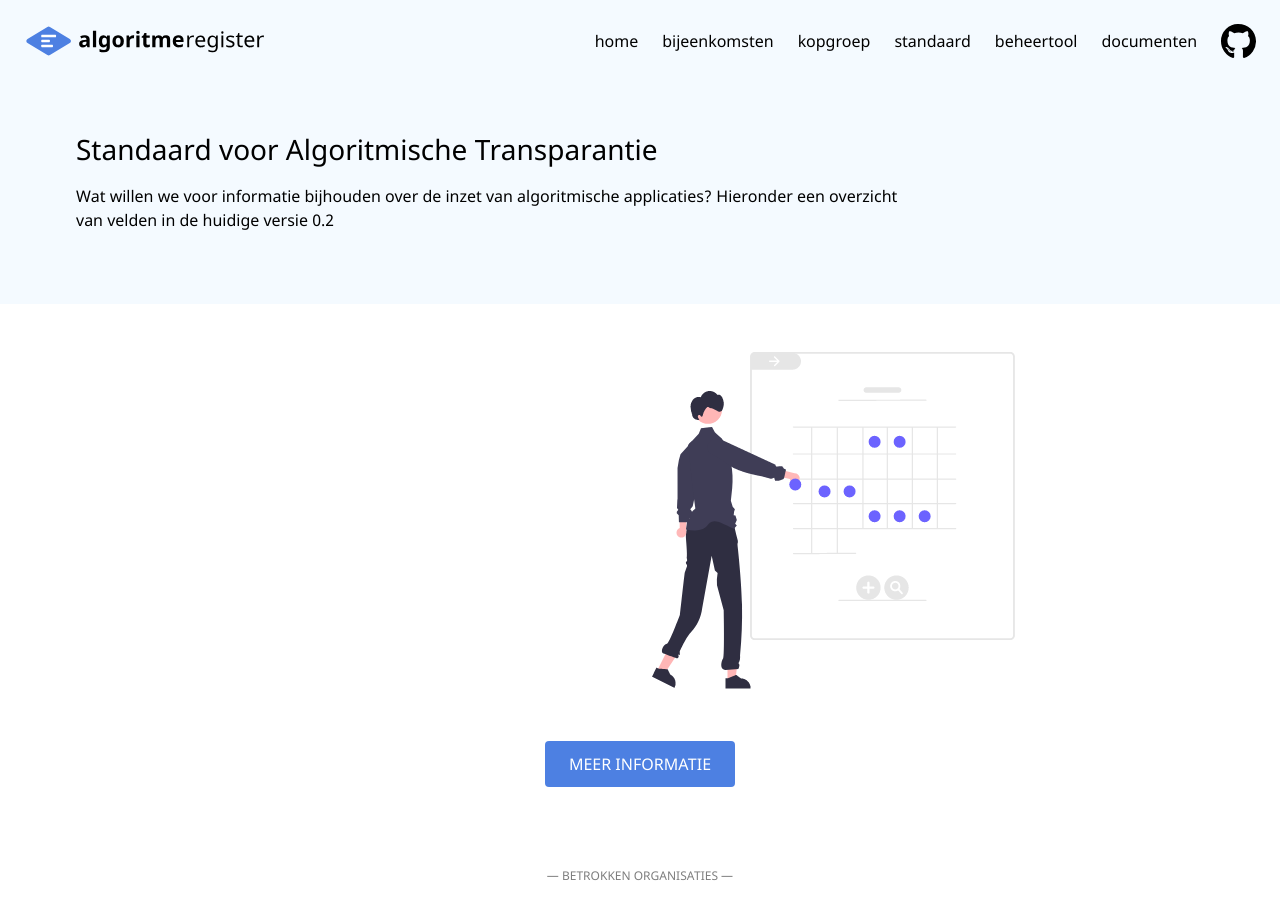
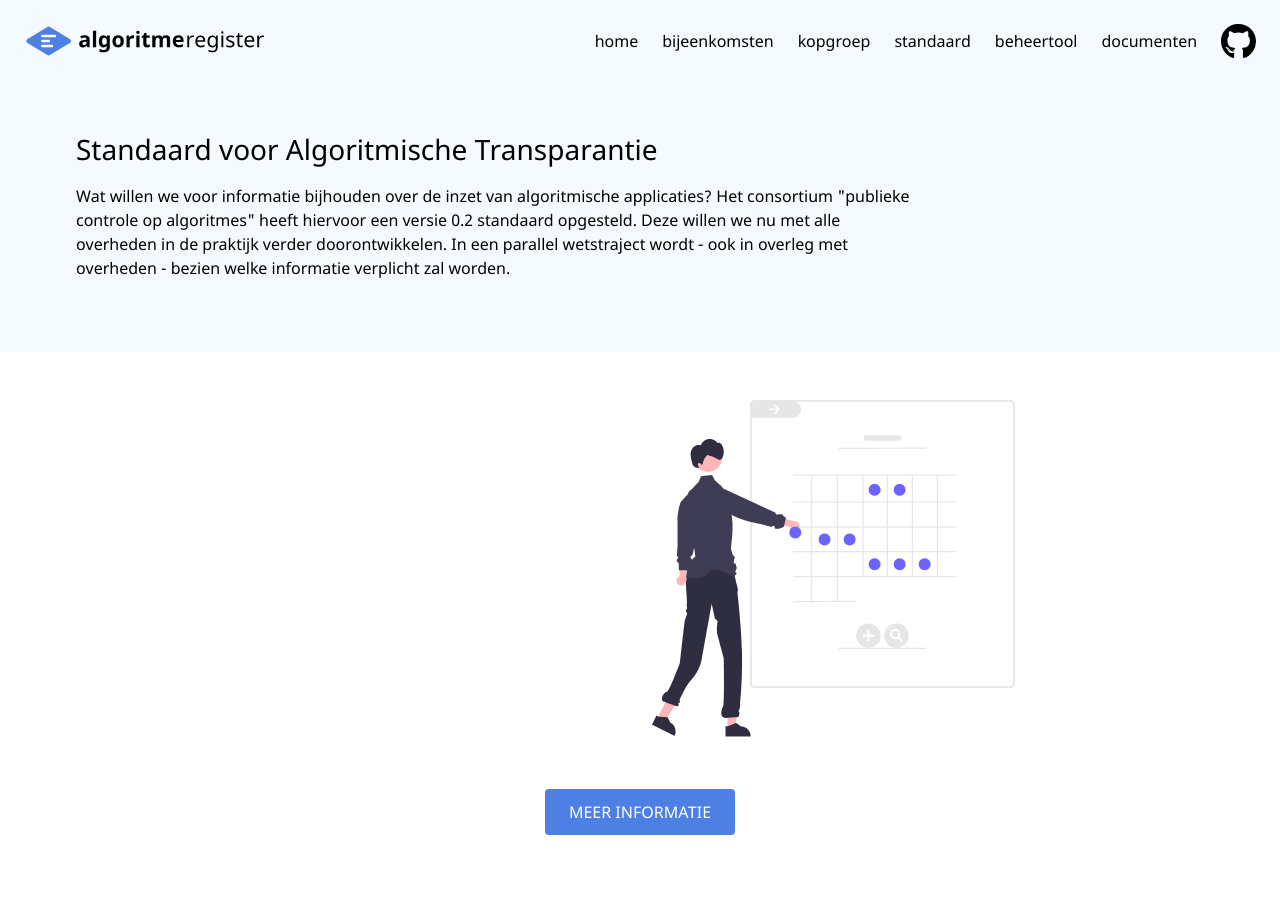
Before and after one commit to Algoritmeregister/algoritmeregister.github.io, a Jekyll site: the page built from standaard.md, in a window 1280 px wide and 900 px high. Built offline with Jekyll 4.4.1, drawn with Linux system fonts in a browser that asks for light colours.

Commit message:
update intro for page "/standaard"

```diff
--- a/standaard.md
+++ b/standaard.md
@@ -1,7 +1,7 @@
 ---
 layout: default
 title: Standaard voor Algoritmische Transparantie
-description: Wat willen we voor informatie bijhouden over de inzet van algoritmische applicaties? Hieronder een overzicht van velden in de huidige versie 0.2
+description: Wat willen we voor informatie bijhouden over de inzet van algoritmische applicaties? Het consortium "publieke controle op algoritmes" heeft hiervoor een versie 0.2 standaard opgesteld. Deze willen we nu met alle overheden in de praktijk verder doorontwikkelen. In een parallel wetstraject wordt - ook in overleg met overheden - bezien welke informatie verplicht zal worden.
 splash: true
 cta-button:
     url: https://standaard.algoritmeregister.org
```
